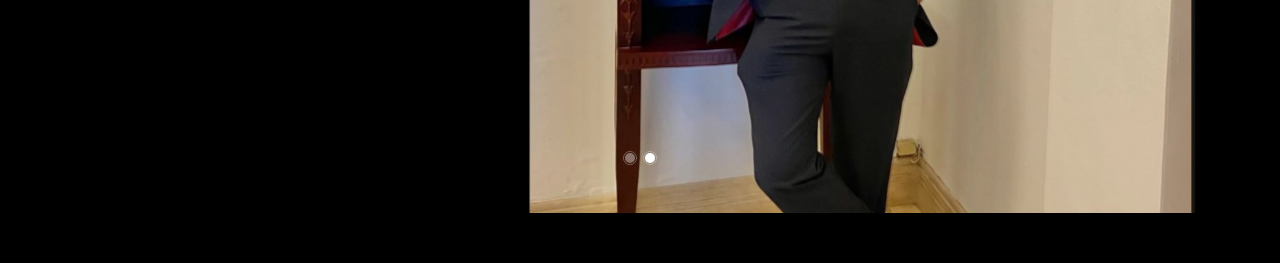
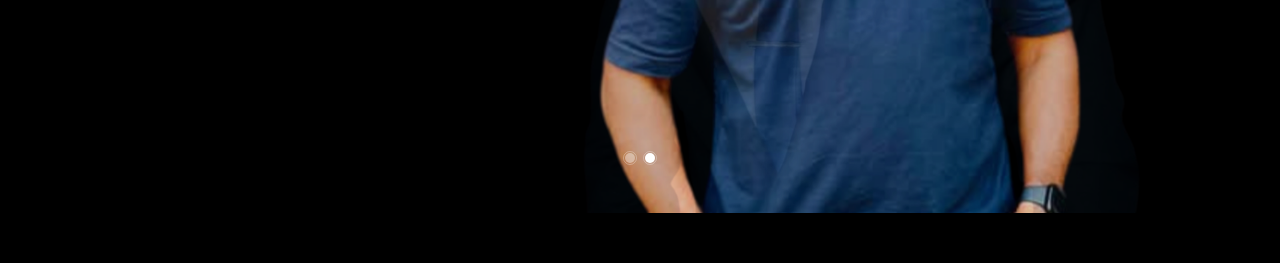
Before and after one commit to YoshithaUR/GayanD_Portfolio, a plain HTML site: page index.html in a window 1280 px wide. Shown: the part 537-800 px from the top of the page. Drawn offline with Linux system fonts and the light colour scheme.

Commit message:
image update

```diff
--- a/index.html
+++ b/index.html
@@ -57,7 +57,7 @@
 	      	<div class="overlay"></div>
 	        <div class="container">
 	          <div class="row d-md-flex no-gutters slider-text align-items-end justify-content-end" data-scrollax-parent="true">
-	          	<div class="one-third js-fullheight order-md-last img" style="background-image:url(images/bg.jpg);">
+	          	<div class="one-third js-fullheight order-md-last img" style="background-image:url(images/1.png);">
 	          		<div class="overlay"></div>
 	          	</div>
 		          <div class="one-forth d-flex  align-items-center ftco-animate" data-scrollax=" properties: { translateY: '70%' }">
@@ -76,7 +76,7 @@
 	      	<div class="overlay"></div>
 	        <div class="container">
 	          <div class="row d-flex no-gutters slider-text align-items-end justify-content-end" data-scrollax-parent="true">
-	          	<div class="one-third js-fullheight order-md-last img" style="background-image:url(images/bg.jpg);">
+	          	<div class="one-third js-fullheight order-md-last img" style="background-image:url(images/2.png);">
 	          		<div class="overlay"></div>
 	          	</div>
 		          <div class="one-forth d-flex align-items-center ftco-animate" data-scrollax=" properties: { translateY: '70%' }">
```
Also changed, not shown: index2.html (+1 -1 lines), images/1.png (added), images/2.png (added), images/nw.png (deleted), images/person_1.jpg (deleted), images/person_2.jpg (deleted), images/person_3.jpg (deleted), images/person_4.jpg (deleted), images/ss.png (deleted).
